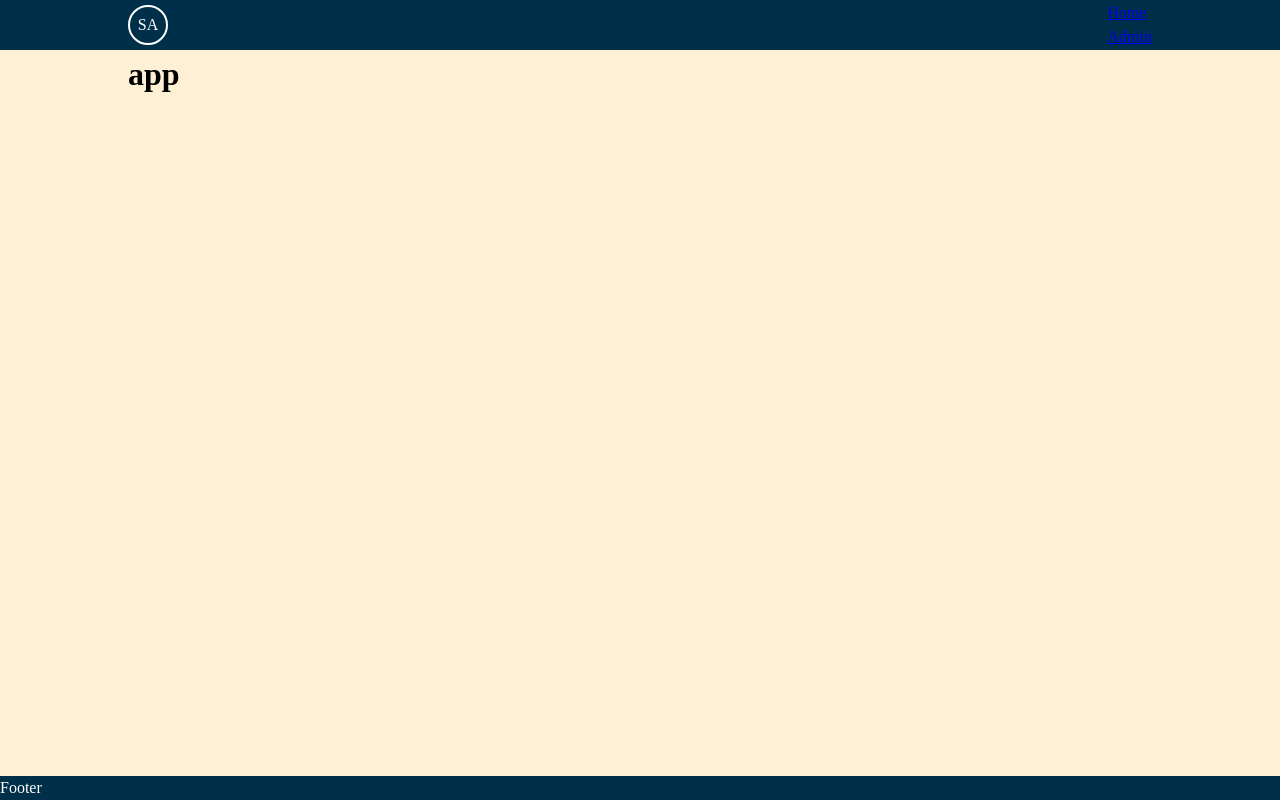
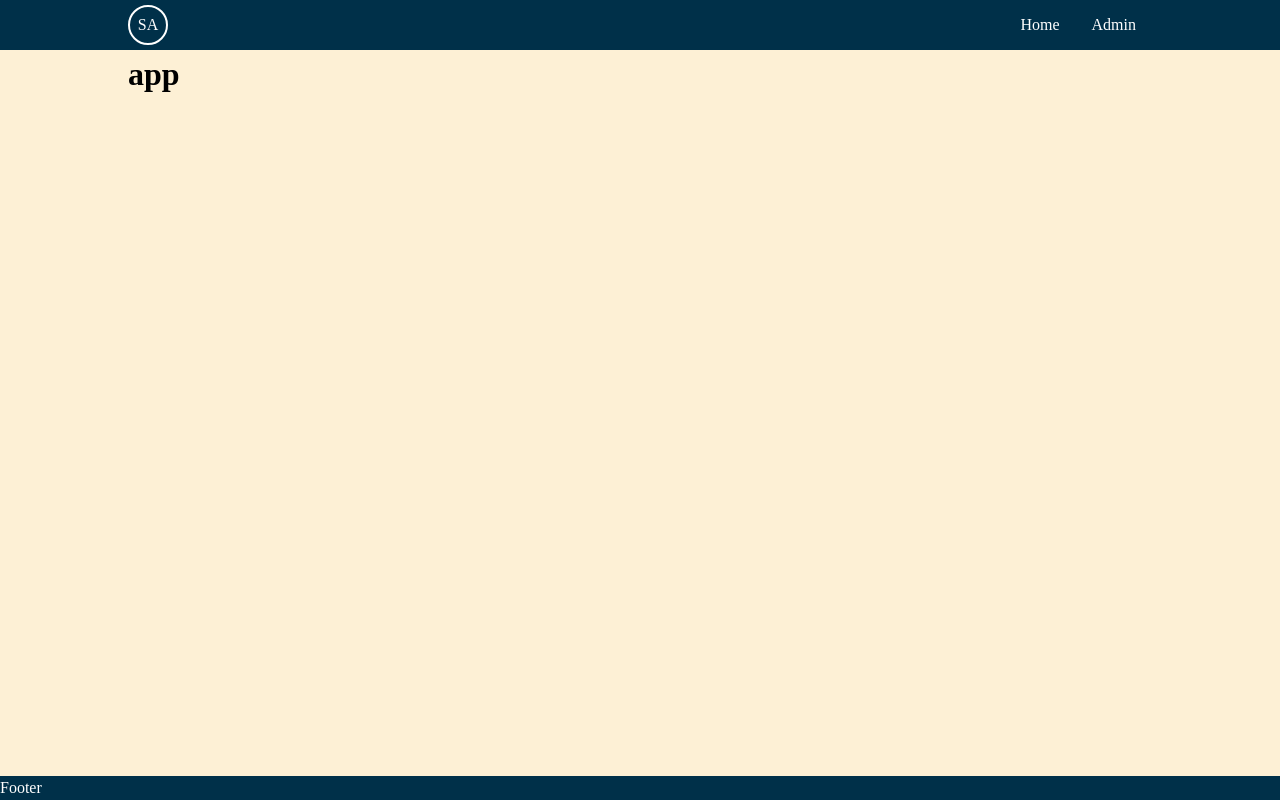
Before and after one commit to amoljagtap17/2024-react-training, a React (Vite) app: page / in a window 1280 px wide. Built offline with nearby package versions, Linux system fonts and the light colour scheme.

Commit message:
day 1: add styles to link component

```diff
--- /dev/null
+++ b/src/components/lib/Link/Link.module.less
@@ -0,0 +1,9 @@
+.Link {
+  &__root {
+    display: block;
+    color: #fff;
+    padding: 8px 16px;
+    text-decoration: none;
+    font-size: 1rem;
+  }
+}
--- /dev/null
+++ b/src/components/lib/Link/index.tsx
@@ -0,0 +1,14 @@
+import styles from "./Link.module.less";
+
+interface ILinkProps {
+  href: string;
+  label: string;
+}
+
+export function Link({ href, label }: ILinkProps) {
+  return (
+    <a href={href} className={styles.Link__root}>
+      {label}
+    </a>
+  );
+}
--- a/src/components/lib/index.ts
+++ b/src/components/lib/index.ts
@@ -1 +1,2 @@
+export * from "./Link";
 export * from "./Logo";
--- /dev/null
+++ b/src/components/section/layout/Navbar/Nav/Nav.module.less
@@ -0,0 +1,5 @@
+.Nav {
+  &__nav {
+    display: flex;
+  }
+}
--- a/src/components/section/layout/Navbar/Nav/index.tsx
+++ b/src/components/section/layout/Navbar/Nav/index.tsx
@@ -1,3 +1,6 @@
+import { Link } from "../../../../lib";
+import styles from "./Nav.module.less";
+
 const navLinks = [
   {
     path: "/",
@@ -11,11 +14,11 @@ const navLinks = [
 
 export function Nav() {
   return (
-    <nav>
-      <ul>
+    <nav className={styles.Nav__root}>
+      <ul className={styles.Nav__nav}>
         {navLinks.map(({ label, path }) => (
           <li key={label}>
-            <a href={path}>{label}</a>
+            <Link href={path} label={label} />
           </li>
         ))}
       </ul>
```
